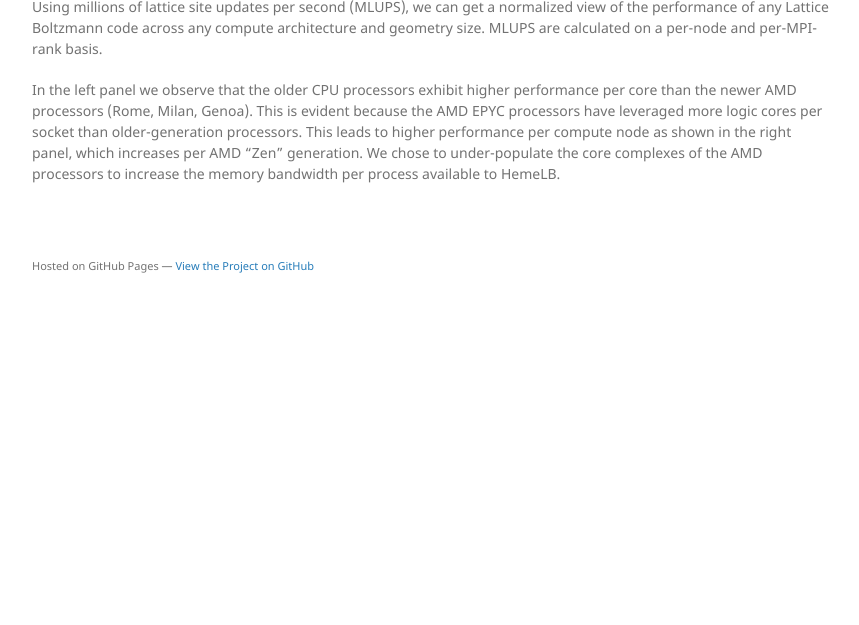
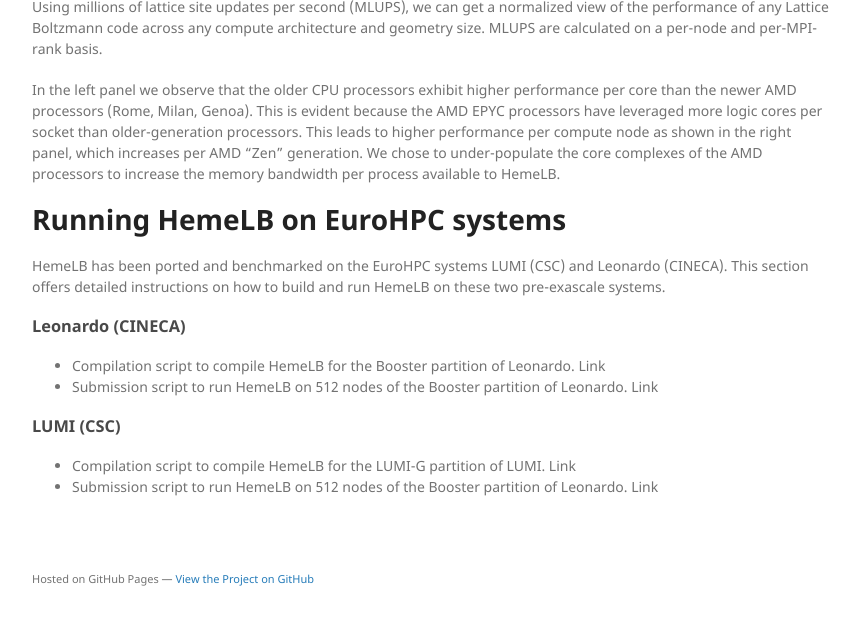
Before and after one commit to compbiomedeu/compbiomedeu.github.io, a Jekyll site: the page built from applications/HemeLB/HemeLB_einf.md, in a window 1280 px wide and 900 px high, scrolled down 3600 px, cut to the strip 234-859 px from the top of the window. Shown: the whole strip, without its empty margins (178-1037 px from the left). Built offline with Jekyll 4.4.1, drawn with Linux system fonts in a browser that asks for light colours; our own code applies the rules of GitHub Pages for plain Markdown files; before the commit the page ends 4187 px from its top, so only the background shows below that.

Commit message:
Update HemeLB_einf.md

```diff
--- a/applications/HemeLB/HemeLB_einf.md
+++ b/applications/HemeLB/HemeLB_einf.md
@@ -52,3 +52,15 @@ Finally we present the benchmark results of HemeLB  over successive CPU/GPU gene
 Using millions of lattice site updates per second (MLUPS), we can get a normalized view of the performance of any Lattice Boltzmann code across any compute architecture and geometry size. MLUPS are calculated on a per-node and per-MPI-rank basis.
 
 In the left panel  we observe that the older CPU processors exhibit higher performance per core than the newer AMD processors (Rome, Milan, Genoa). This is evident because the AMD EPYC processors have leveraged more logic cores per socket than older-generation processors. This leads to higher performance per compute node as shown in the right panel, which increases per AMD “Zen” generation. We chose to under-populate the core complexes of the AMD processors to increase the memory bandwidth per process available to HemeLB.
+
+# Running HemeLB on EuroHPC systems
+
+HemeLB has been ported and benchmarked on the EuroHPC systems LUMI (CSC) and Leonardo (CINECA). This section offers detailed instructions on how to build and run HemeLB on these two pre-exascale systems.
+
+### Leonardo (CINECA)
+* Compilation script to compile HemeLB for the Booster partition of Leonardo. Link
+* Submission script to run HemeLB on 512 nodes of the Booster partition of Leonardo. Link
+
+### LUMI (CSC)
+* Compilation script to compile HemeLB for the LUMI-G partition of LUMI. Link
+* Submission script to run HemeLB on 512 nodes of the Booster partition of Leonardo. Link
```
